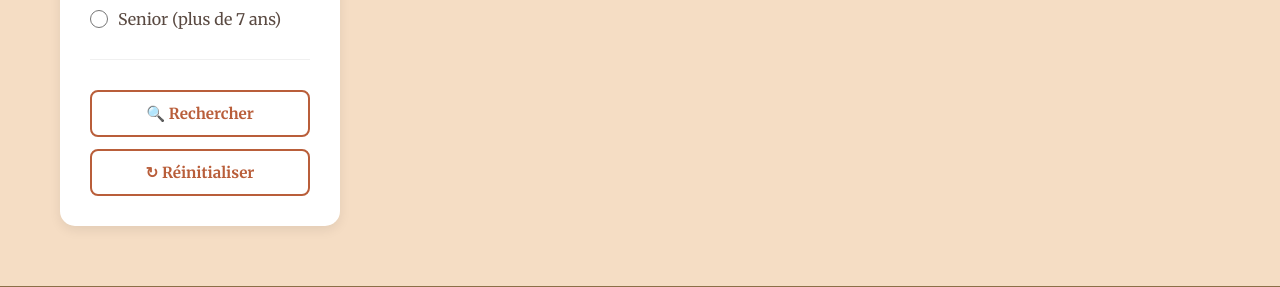
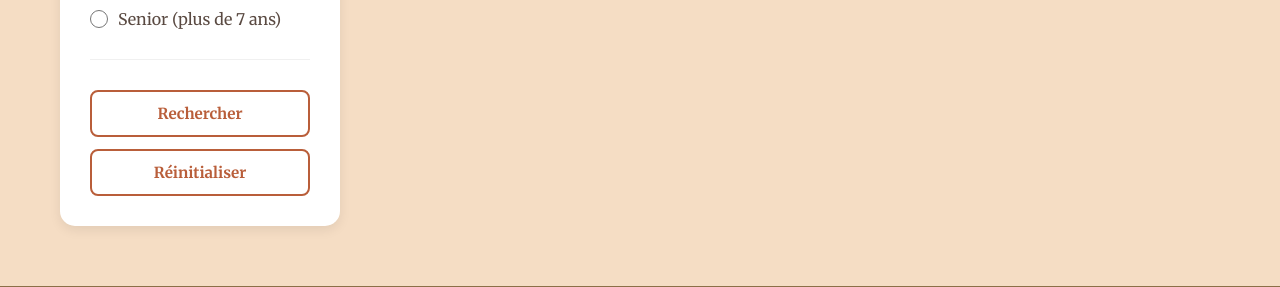
Before and after one commit to LouisManchon/unispattes-website, a Django app: page /nos-animaux/ in a window 1280 px wide. Shown: the part 1029-1316 px from the top of the page. Run offline with Django 5.2, Linux system fonts and the light colour scheme; data that the repository does not hold is empty.

Commit message:
delete useless emoji

```diff
--- a/backend/animaux/templates/animaux/detail_animal.html
+++ b/backend/animaux/templates/animaux/detail_animal.html
@@ -298,7 +298,7 @@
                 </p>
 
                 <button type="submit" class="btn-submit">
-                    📨 Envoyer ma demande
+                    Envoyer ma demande
                 </button>
             </form>
         </div>
--- a/backend/animaux/templates/animaux/nos_animaux.html
+++ b/backend/animaux/templates/animaux/nos_animaux.html
@@ -127,8 +127,8 @@
 
                         <!-- Boutons Rechercher + Réinitialiser -->
                         <div class="filter-buttons">
-                            <button class="btn-rechercher">🔍 Rechercher</button>
-                            <button class="btn-reinitialiser">↻ Réinitialiser</button>
+                            <button class="btn-rechercher">Rechercher</button>
+                            <button class="btn-reinitialiser">Réinitialiser</button>
                         </div>
 
                     </div>
```
